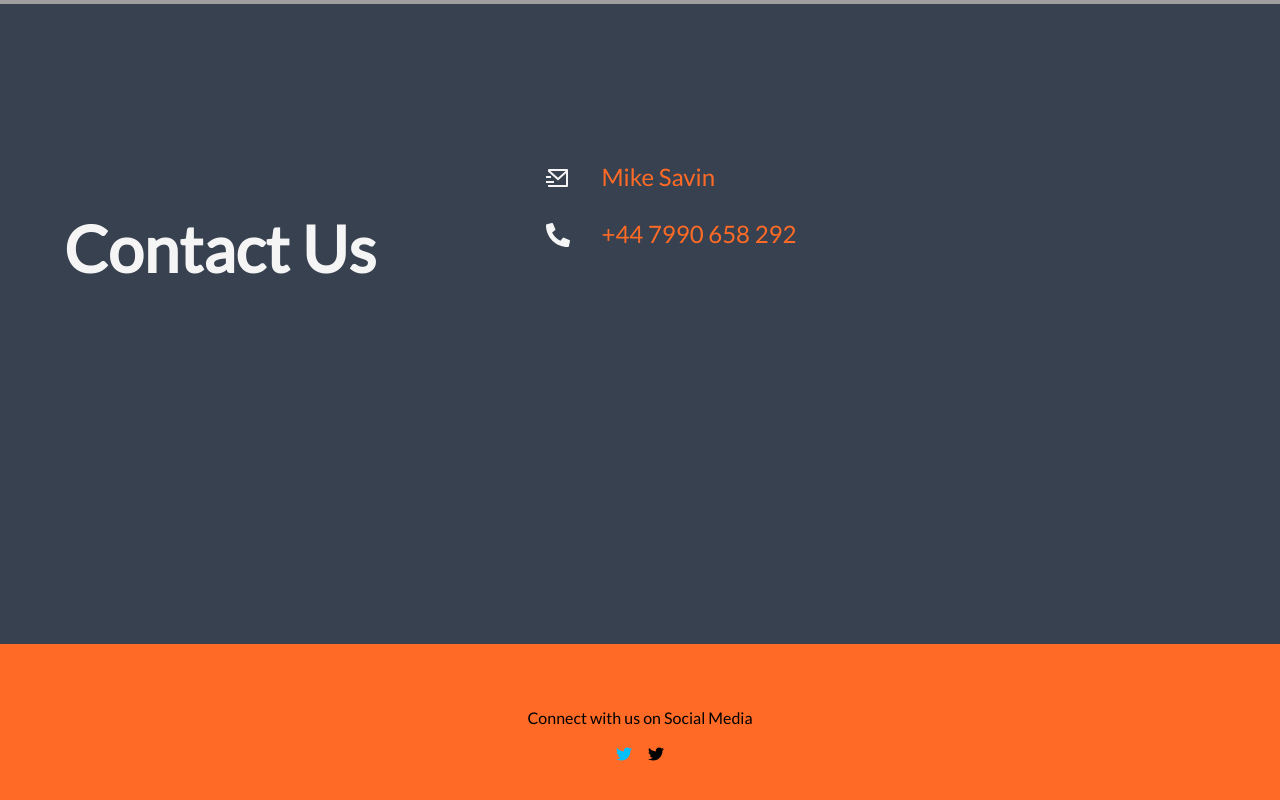
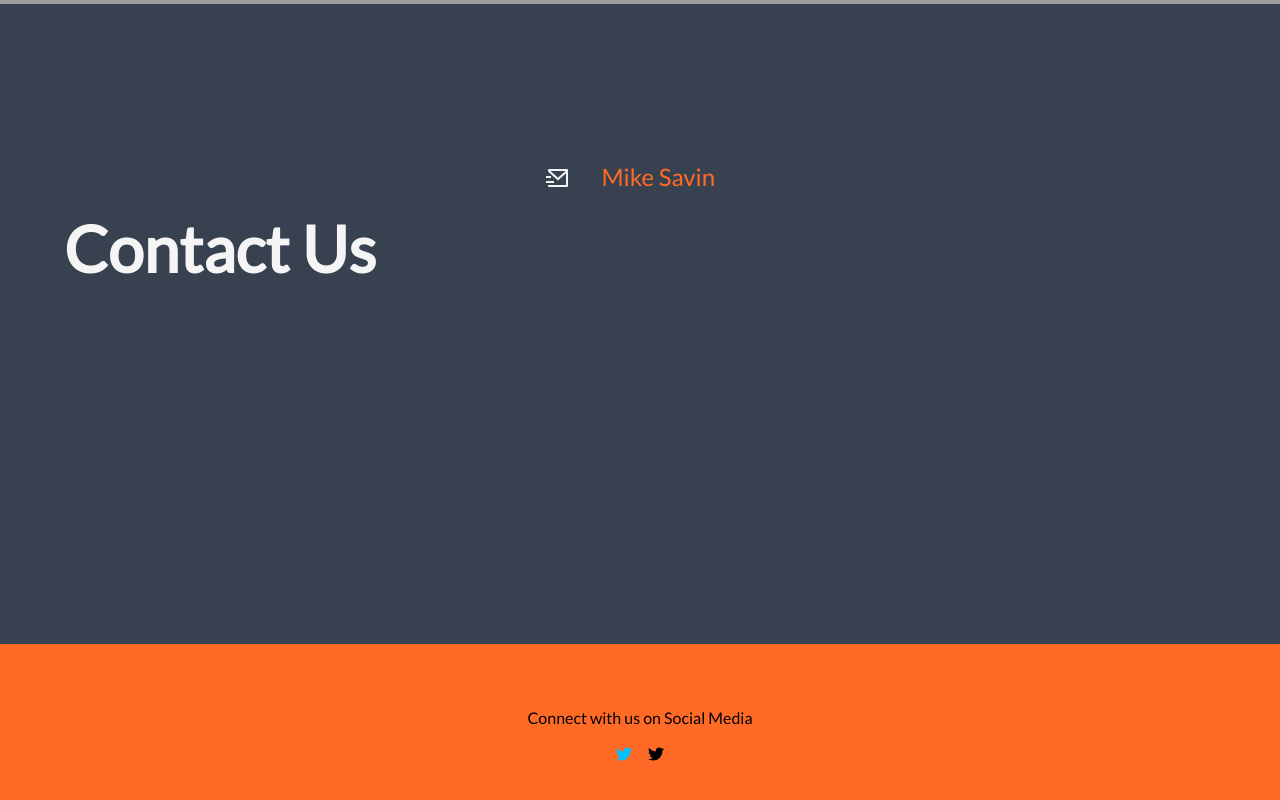
Before and after one commit to mattsavin/transformationalagility.co.uk, a React (Create React App) app: page /contact in a window 1280 px wide. Shown: the part 796-1596 px from the top of the page. Built offline with nearby package versions, Linux system fonts and the light colour scheme; grey boxes are pictures that could not be loaded.

Commit message:
update packages, added emailJS for future use. New branch dev created, for future development tests

```diff
--- a/package.json
+++ b/package.json
@@ -6,6 +6,7 @@
     "@testing-library/jest-dom": "^5.12.0",
     "@testing-library/react": "^11.2.7",
     "@testing-library/user-event": "^12.8.3",
+    "emailjs-com": "^2.6.4",
     "react": "^17.0.2",
     "react-dom": "^17.0.2",
     "react-icons": "^4.2.0",
--- a/src/pages/contact.js
+++ b/src/pages/contact.js
@@ -2,12 +2,13 @@ import React from "react";
 import {Link} from "react-router-dom";
 import "./contact.css";
 import * as FAIcons from "react-icons/fa";
-import * as IOIcons from "react-icons/io";
 import * as RIIcons from "react-icons/ri";
 import smoothscroll from "smoothscroll-polyfill";
+import { init } from 'emailjs-com';
 
+
+init("user_c02JIaEj90UAVhXU8Op5n");
 smoothscroll.polyfill();
-
 window.__forceSmoothScrollPolyfill__ = true;
 
 function contact() {
@@ -38,12 +39,8 @@ function contact() {
                             <a href="mailto:00savin@gmail.com">Mike Savin</a>
                         </p>
                     </div>
-                    <div className="contact-entry">
-                        <FAIcons.FaPhoneAlt className="contact-icon"/>
-                        <p>
-                            <a href="tel:+447990658292">+44 7990 658 292</a>
-                        </p>
-                    </div>
+                </div>
+                <div className="contact contact-form">
 
                 </div>
             </div>
```
Also changed, not shown: src/components/contact.js (added), 1 other file (tests, documents, lock files or other folders).
